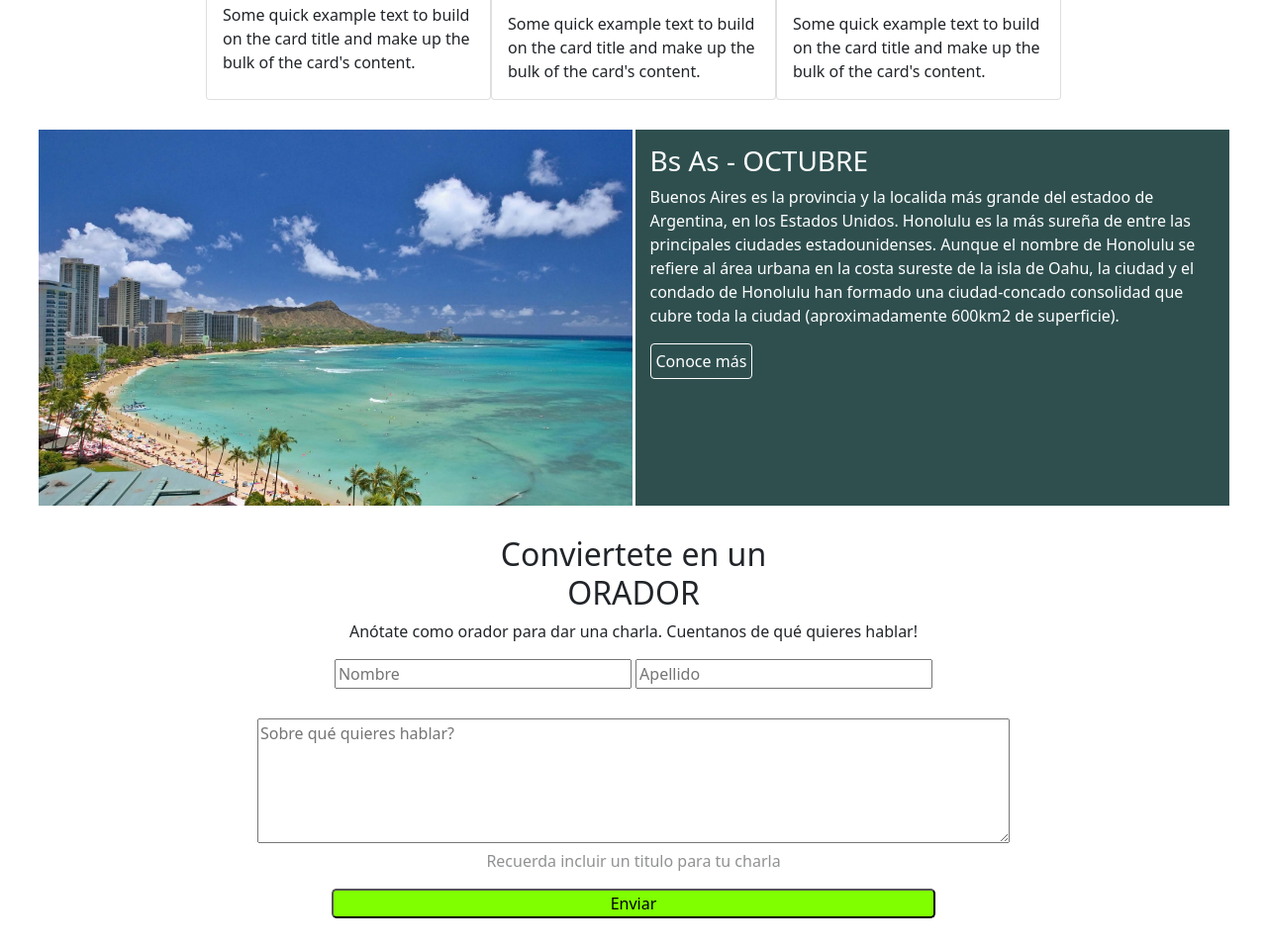
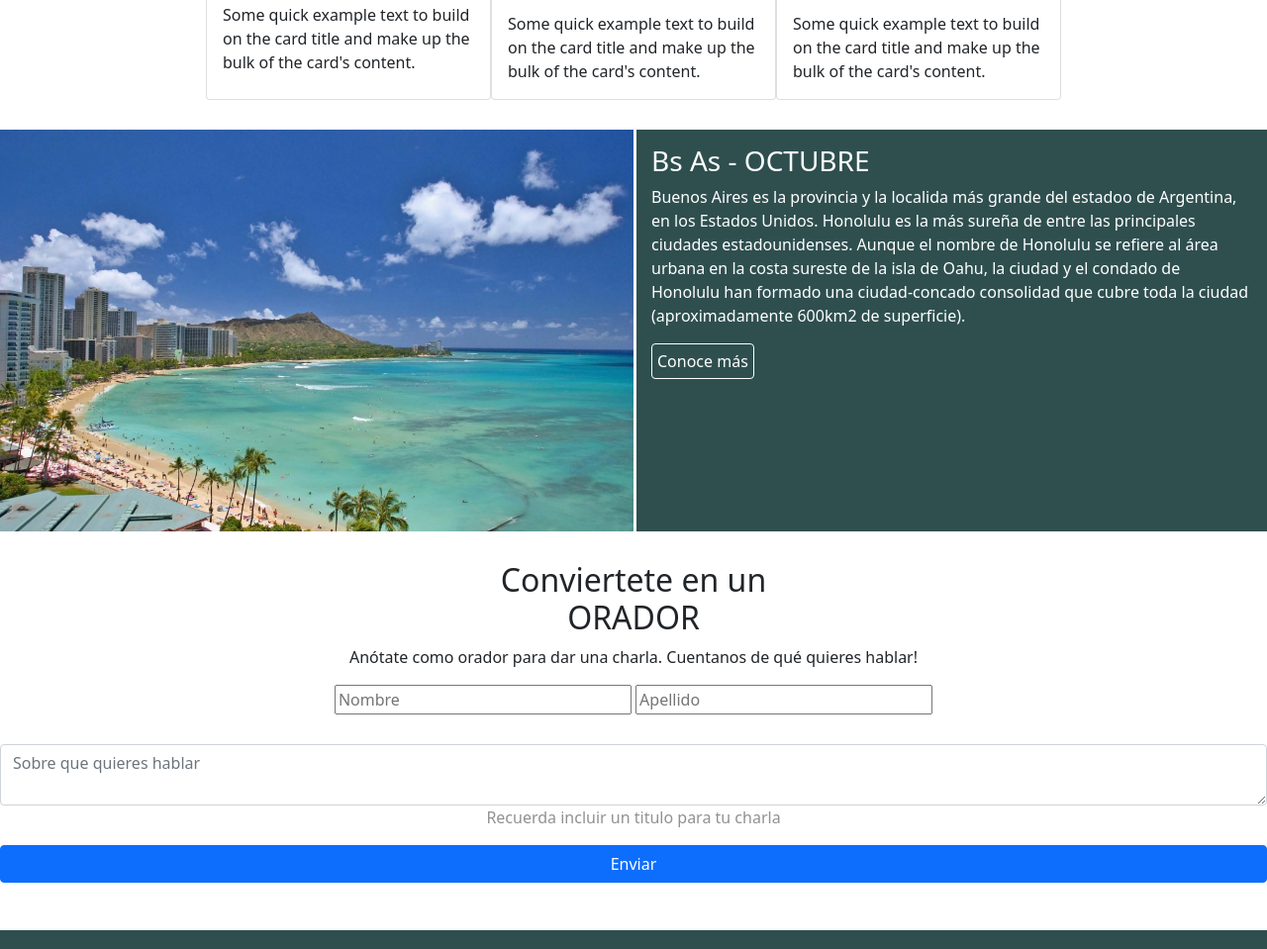
Before and after one commit to JhonH24/proyecto-integrador-pagina, a plain HTML site: page index.html in a window 1280 px wide. Shown: the part 1313-2272 px from the top of the page at 99% size. Drawn offline with nearby package versions, Linux system fonts and the light colour scheme.

Commit message:
aplicando responsive

```diff
--- a/index.html
+++ b/index.html
@@ -93,8 +93,7 @@
 
   <section>
     <div class="caja1">
-      <img src="./asset/img/honolulu.jpg" alt="playa honolulu">
-
+      <img src="./asset/img/honolulu.jpg" class="img-fluid" alt="playa honolulu">
 
       <div class="caja2">
         <h3>Bs As - OCTUBRE</h3>
@@ -115,9 +114,14 @@
         <input type="text" placeholder="Nombre" id="nombre">
         <input type="text" placeholder="Apellido" id="apellido">
         <br>
-        <textarea placeholder="Sobre qué quieres hablar? " name="" id="" cols="80" rows="5"></textarea>
+        <div class="input-group">
+          <textarea class="form-control" placeholder="Sobre que quieres hablar" aria-label="With textarea"></textarea>
+        </div>
+
         <p style="opacity: 0.5;">Recuerda incluir un titulo para tu charla</p>
-        <button>Enviar</button>
+        <div class="d-grid gap-2">
+          <button class="btn btn-primary" type="button">Enviar</button>
+        </div>
       </div>
     </div>
   </section>
--- a/main.css
+++ b/main.css
@@ -9,7 +9,7 @@
 
 .letras {
     position: relative;
-    margin-right: 150px;
+    margin-right: 100px;
     top: 350px;
     text-shadow: 1px 1px 2px black;
     color: floralwhite;
@@ -33,14 +33,14 @@ article h2 {
 }
 
 .caja1 img {
-    width: 600px;
+    width: 50%;
     margin-right: 3px;
 }
 
 .caja2 {
     background-color: darkslategrey;
     color: white;
-    width: 600px;
+    width: 50%;
     padding: 15px 15px;
     text-align: left;
 }
@@ -52,12 +52,6 @@ article h2 {
 
 .titulo2 input {
     width: 300px;
-}
-
-.titulo2 button {
-    width: 610px;
-    border-radius: 5px;
-    background-color: chartreuse;
 }
 
 textarea {
```
